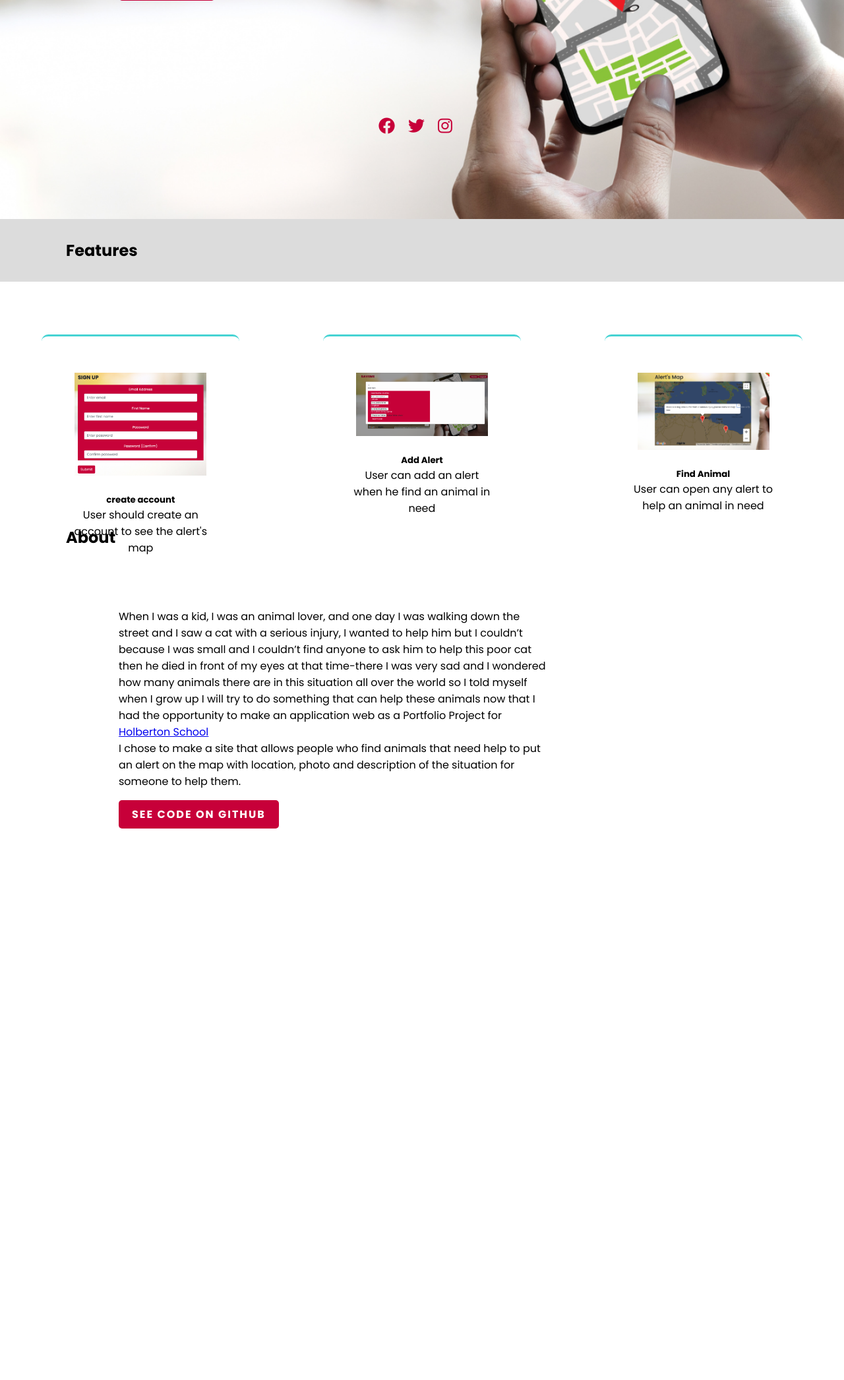
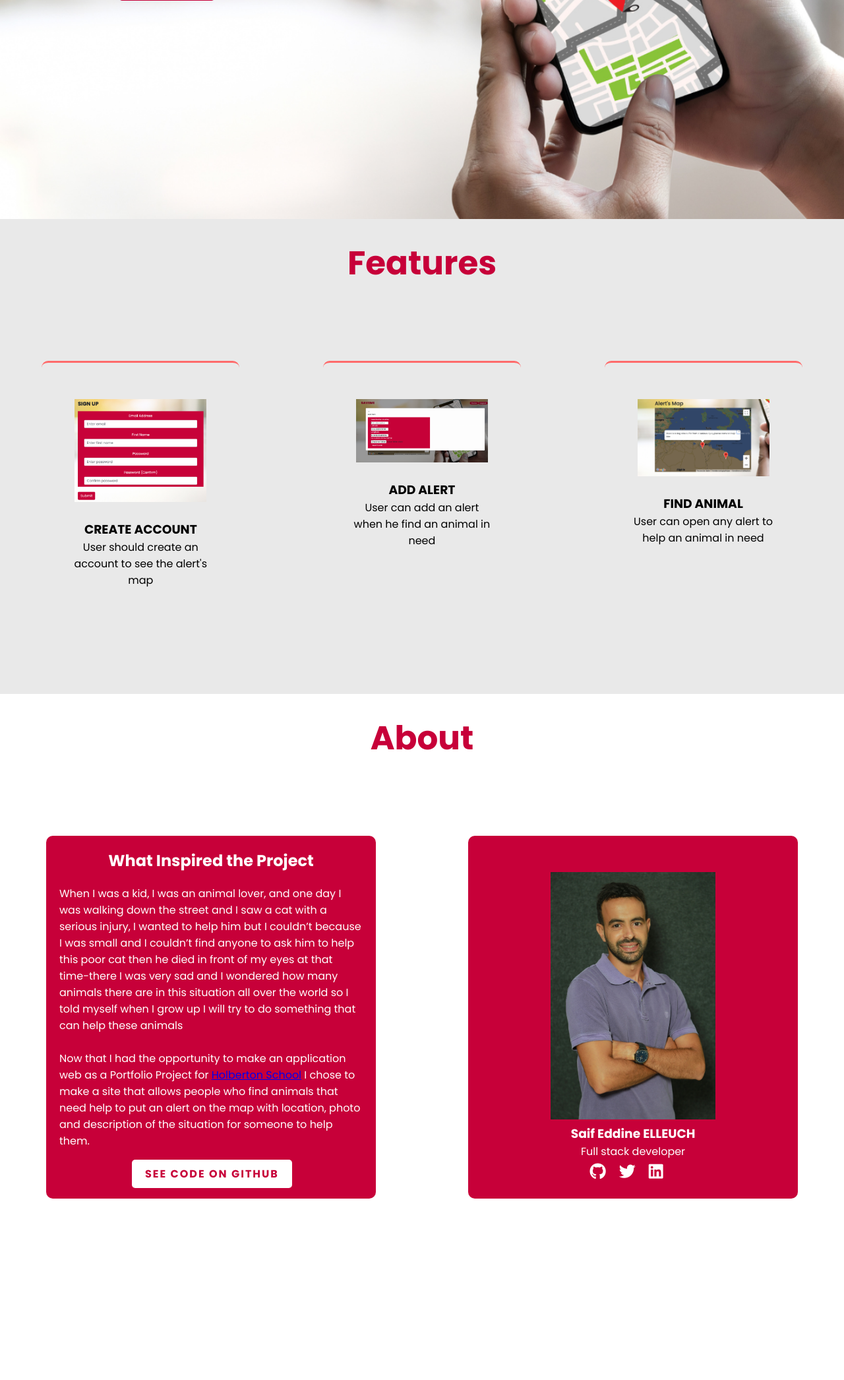
Before and after one commit to saifelleuch/SaveMe, a Flask app: page / in a window 1280 px wide. Shown: the part 468-2560 px from the top of the page at 66% size. Before the commit the page ends 1724 px from the top, so only its background shows below. Run offline with Flask 2, Linux system fonts and the light colour scheme; some libraries are stand-ins or nearby versions.

Commit message:
new commit for some files

```diff
--- a/website/static/style.css
+++ b/website/static/style.css
@@ -89,6 +89,25 @@ header .navigation a{
 
 }
 
+.see{
+    color: #C70039;
+    background: white;
+    text-decoration: none;
+    text-transform: uppercase;
+    font-weight: 700;
+    letter-spacing: 2px;
+    padding: 10px 20px;
+    border-radius: 5px;
+    transition: 0.3s;
+    transition-property: background;
+    margin-left: 110px;
+
+}
+
+.see:hover{
+    background: #FF6C6C;
+}
+
 .content .info-btn:hover{
     background: #FF6C6C;
 }
@@ -96,7 +115,6 @@ header .navigation a{
 .media-icons{
     display: flex;
     justify-content: center;
-    align-items: center;
     margin: auto;
 }
 
@@ -104,7 +122,7 @@ header .navigation a{
     position: relative;
     font-size: 25px;
     letter-spacing: 20px;
-    color: #C70039;
+    color: white;
     transition: 0.3s;
     transition-property: transform;
 }
@@ -123,6 +141,22 @@ header .navigation a{
     width: 33.33%;
 }
 
+.row2 {
+    display: flex;
+    flex-wrap: wrap;
+    margin: 80px auto;
+    width: 100%;
+    justify-content: space-between;
+    float: left;
+    width: 50%;
+}
+
+.row2::after {
+    content: "";
+    display: table;
+    clear: both;
+}
+
 .row::after {
     content: "";
     display: table;
@@ -132,19 +166,34 @@ header .navigation a{
 .col_33 {
     float: left;
     width: 60%;
-    background-color: white;
     width: 300px;
     padding: 20px;
     border-radius: 10px;
     height: 180px;
-    border-top: 3px solid hsl(180, 62%, 55%);
+    border-top: 3px solid hsl(0, 100%, 71%);
+    margin: auto;
+}
+
+.col_50{
+    float: left;
+    width: 90%;
+    background-color:#C70039;
+    width: 500px;
+    padding: 20px;
+    border-radius: 10px;
+    height: 550px;
+    justify-content: center;
     margin: auto;
 }
 
 .feature_container {
     text-align: center;
     padding: 35px 20px;
-    background: white;
+}
+
+.container_team{
+    text-align: center;
+    padding: 35px 20px;
 }
 
 .feature_image {
@@ -158,5 +207,55 @@ header .navigation a{
 }
 
 .sec_2 {
-    background-color: gainsboro;
+    margin-bottom: 500px;
+
 }
+
+.feature{
+    color: #C70039;
+    display: flex;
+    justify-content: center;
+    align-items: center;
+    margin: auto;
+    font-size: 50px;
+}
+
+.about{
+    display: flex;
+    justify-content: center;
+    align-items: center;
+    margin: auto;
+    color: #C70039;
+    font-size: 50px;
+}
+
+.myphoto {
+    max-width: 250px;
+}
+
+.inspired{
+    display: flex;
+    justify-content: center;
+    align-items: center;
+    margin: auto;
+    padding-bottom: 20px;
+    color: white;
+}
+
+.sec2 {
+    position: relative;
+    width: 100%;
+    min-height: 90vh;
+    background-color: #E9E9E9;
+}
+
+.sec3 {
+    position: relative;
+    width: 100%;
+    min-height: 130vh;
+    background-color: white;
+}
+
+.txt{
+    color: white;
+}
--- a/website/templates/landing.html
+++ b/website/templates/landing.html
@@ -3,7 +3,7 @@
 <head>
     <meta charset="UTF-8">
     <meta name="viewport" content="width=device-width, initial-scale=1.0">
-    <title>Document</title>
+    <title>SaveMe</title>
     <link rel="stylesheet" href="https://cdnjs.cloudflare.com/ajax/libs/font-awesome/6.1.1/css/all.min.css">
     <link rel= "stylesheet" type= "text/css" href= "{{ url_for('static',filename='style.css') }}">
 </head>
@@ -23,15 +23,10 @@
                 <a href="/login" class="info-btn">More info</a>
             </div>
         </div>
-        <div class="media-icons">
-            <a href="#"><i class="fa-brands fa-facebook"></i></a>
-            <a href="#"><i class="fa-brands fa-twitter"></i></a>
-            <a href="#"><i class="fa-brands fa-instagram"></i></a>
-        </div>
     </section>
-    <section class="sec_2">
+    <section class="sec2">
         <header>
-            <h1> Features </h1>
+            <h1 class="feature"> Features </h1>
         </header>
         <div class="row">
             <div class="col_33">
@@ -40,7 +35,7 @@
                         <img src="{{ url_for('static',filename='signup.png') }}" alt="">
                     </div>
                     <div class="feature_desc">
-                        <h5>create account</h5>
+                        <h3>CREATE ACCOUNT</h3>
                         <p>User should create an account to see the alert's map</p>
                     </div>
                 </div>
@@ -53,7 +48,7 @@
                         <img src="{{ url_for('static',filename='addalert.png') }}" alt="">
                     </div>
                     <div class="feature_desc">
-                        <h5>Add Alert</h5>
+                        <h3>ADD ALERT</h3>
                         <p>User can add an alert when he find an animal in need</p>
                     </div>
                 </div>
@@ -66,7 +61,7 @@
                         <img src="{{ url_for('static',filename='openalert.png') }}" alt="">
                     </div>
                     <div class="feature_desc">
-                        <h5>Find Animal</h5>
+                        <h3>FIND ANIMAL</h3>
                         <p>User can open any alert to help an animal in need</p>
                     </div>
                 </div>
@@ -74,16 +69,41 @@
         </div>
 
     </section>
-    <section>
+    <section class="sec3">
         <header>
-            <h1> About </h1>
+            <h1 class="about"> About </h1>
         </header>
-            <div class="content">
-            <p>When I was a kid, I was an animal lover, and one day I was walking down the street and I saw a cat with a serious injury, I wanted to help him but I couldn’t because I was small and I couldn’t find anyone to ask him to help this poor cat then he died in front of my eyes at that time-there I was very sad and I wondered how many animals there are in this situation all over the world so I told myself when I grow up I will try to do something that can help these animals now that I had the opportunity to make an application web as a Portfolio Project for </p> <a href="https://www.holbertonschool.com/"> Holberton School</a> <p> I chose to make a site that allows people who find animals that need help to put an alert on the map with location, photo and description of the situation for someone to help them.</p>
-            <br>
-            <a href="https://github.com/saifelleuch/SaveMe" class="info-btn">See code on github</a>
+        <div class="row2">
+            <div class="col_50">
+                <div>
+                <h2 class="inspired">What Inspired the Project
+                </h2>
+                <div class="txt">
+                <p>When I was a kid, I was an animal lover, and one day I was walking down the street and I saw a cat with a serious injury, I wanted to help him but I couldn’t because I was small and I couldn’t find anyone to ask him to help this poor cat then he died in front of my eyes at that time-there I was very sad and I wondered how many animals there are in this situation all over the world so I told myself when I grow up I will try to do something that can help these animals </p> <br> <p> Now that I had the opportunity to make an application web as a Portfolio Project for <a href="https://www.holbertonschool.com/"> Holberton School</a> I chose to make a site that allows people who find animals that need help to put an alert on the map with location, photo and description of the situation for someone to help them.
+                </p>
+                </div>
+                <br>
+                <a href="https://github.com/saifelleuch/SaveMe" class="see">See code on github</a>
+                </div>
             </div>
-
+        </div>
+            <div class="row2">
+            <div class="col_50">
+                <div class="container_team">
+                <img class="myphoto"  src="{{ url_for('static',filename='saif.jpeg') }}" alt="">
+                <div class="txt">
+                <h3>Saif Eddine ELLEUCH</h3>
+                <p>Full stack developer</p>
+                </div>
+                <div class="media-icons">
+                    <a href="https://github.com/saifelleuch/"><i class="fa-brands fa-github"></i></a>
+                    <a href="https://twitter.com/SaifLch"><i class="fa-brands fa-twitter"></i></a>
+                    <a href="https://www.linkedin.com/in/saifelleuch/"><i class="fa-brands fa-linkedin"></i></a>
+                </div>
+                </div>
+            </div>
+            </div>
+        </div>
     </section>
 </body>
 </html>
```
Also changed, not shown: website/database.db, website/static/saif.jpeg (added), 1 other file.
